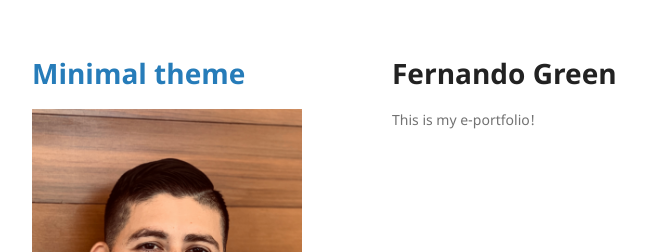
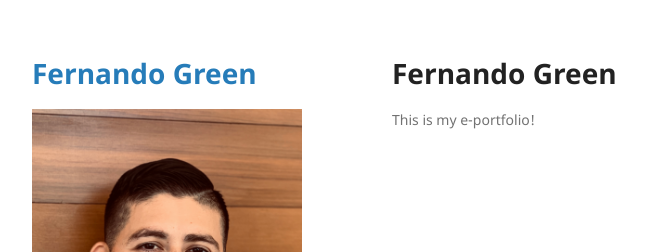
Before and after one commit to Nando-G8/Nando-G8.github.io, a Jekyll site: the page built from index.md, in a window 1280 px wide. Shown: the top 252 px of the page, without its empty margins (178-824 px from the left). Built offline with Jekyll 4.4.1, drawn with Linux system fonts in a browser that asks for light colours; our own code applies the rules of GitHub Pages for plain Markdown files.

Commit message:
Change theme title from 'Minimal theme' to 'Fernando Green'

```diff
--- a/_config.yml
+++ b/_config.yml
@@ -1,4 +1,4 @@
-title: Minimal theme
+title: Fernando Green
 description: Minimal is a theme for GitHub Pages.
 show_downloads: true
 remote_theme: pages-themes/minimal@v0.2.0
```
